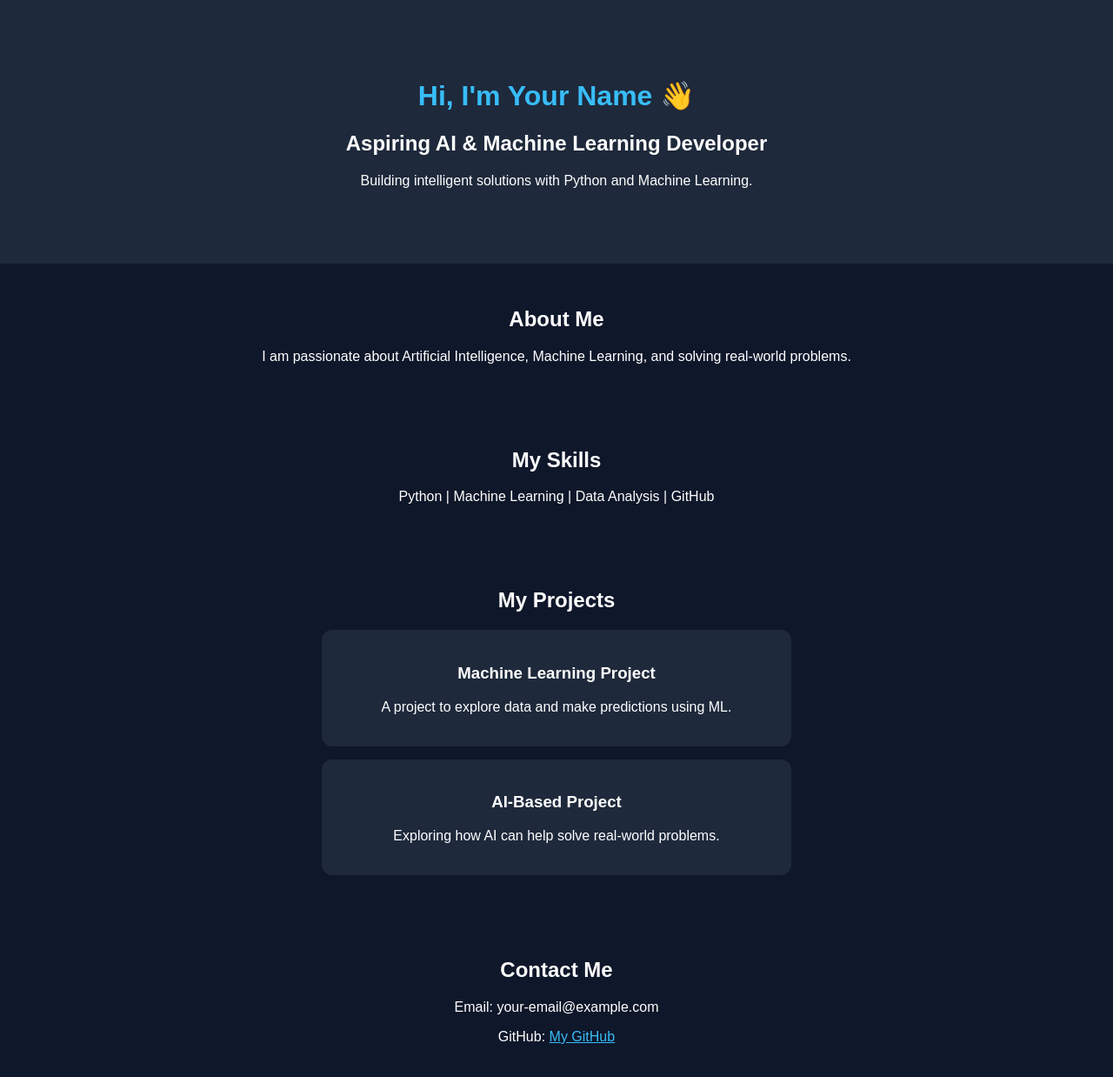
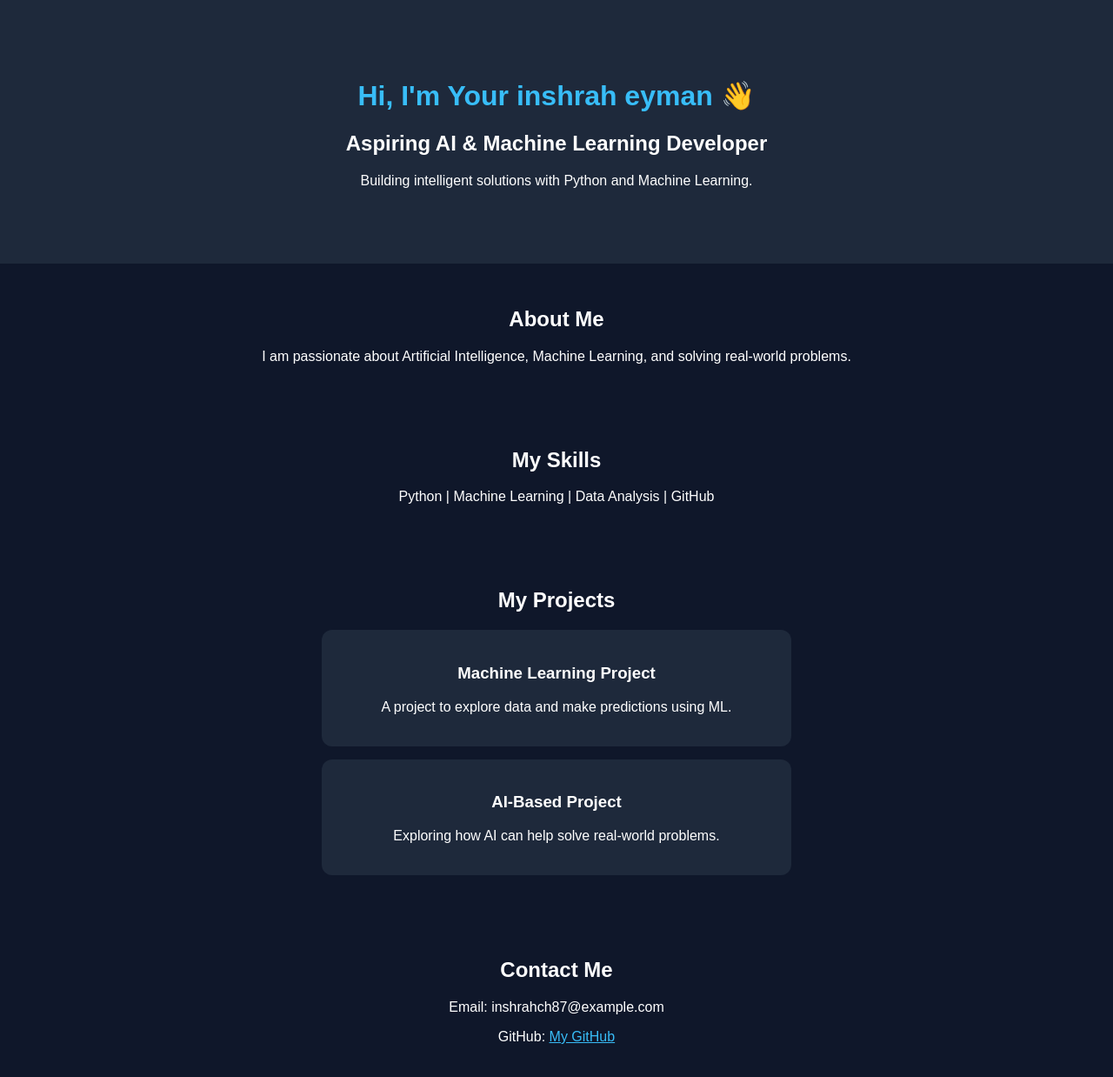
Before and after one commit to inshrahch87-collab/ai-ml-portfolio, a plain HTML site: page index.html in a window 1280 px wide. Shown: the whole page at 87% size. Drawn offline with Linux system fonts and the light colour scheme.

Commit message:
Update index.html

```diff
--- a/index.html
+++ b/index.html
@@ -39,7 +39,7 @@
 
 <body>
   <header>
-    <h1>Hi, I'm Your Name 👋</h1>
+    <h1>Hi, I'm Your inshrah eyman 👋</h1>
     <h2>Aspiring AI & Machine Learning Developer</h2>
     <p>Building intelligent solutions with Python and Machine Learning.</p>
   </header>
@@ -73,7 +73,7 @@
 
   <section>
     <h2>Contact Me</h2>
-    <p>Email: your-email@example.com</p>
+    <p>Email: inshrahch87@example.com</p>
     <p>GitHub: <a href="https://github.com/">My GitHub</a></p>
   </section>
 </body>
```
